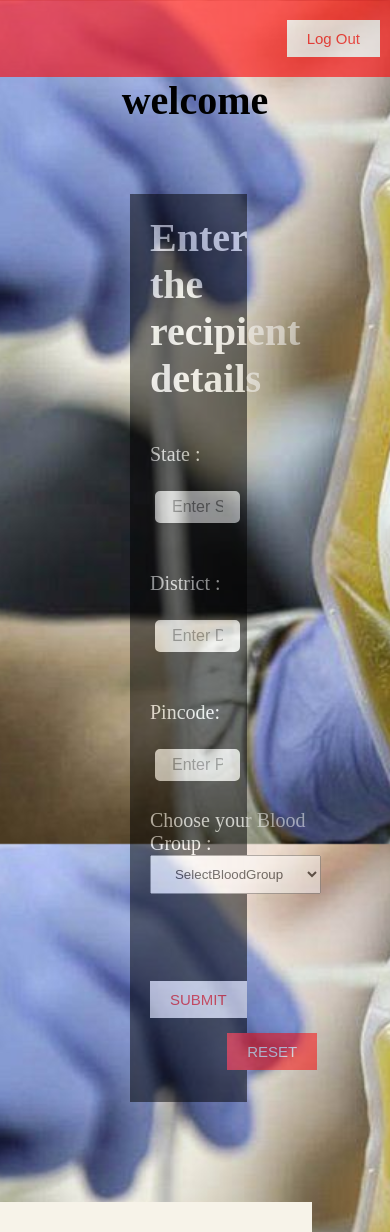
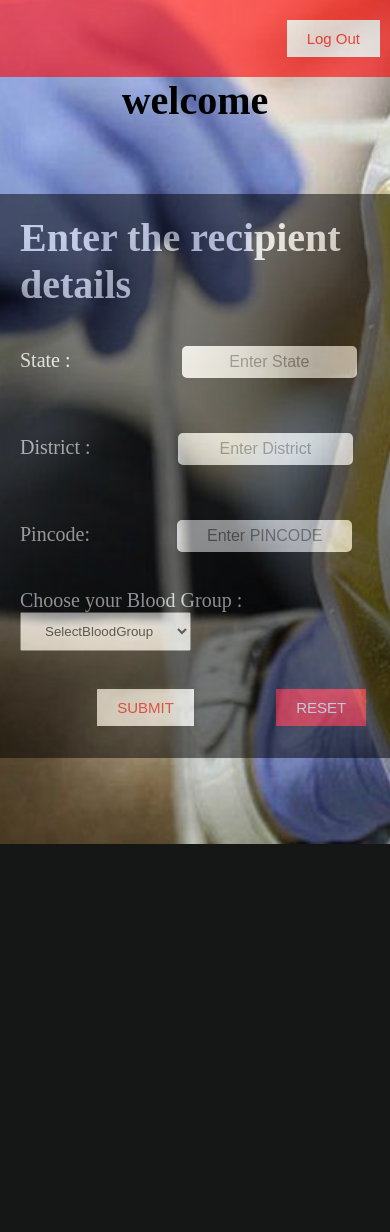
Before and after one commit to nithin-k15/Plasma-Donor-Near-Me, a PHP site: page /need_plasma.html in a window 390 px wide. After the commit the page ends 844 px from the top, so only its background shows below. Run offline with PHP 8.4, Linux system fonts and the light colour scheme; some libraries are stand-ins or nearby versions.

Commit message:
Now page is reactive

```diff
--- a/login.js
+++ b/login.js
@@ -6,7 +6,7 @@ firebase.auth().onAuthStateChanged(function(user) {
       {
         var email_id = user.email;
 
-        document.getElementById("welcome").innerHTML = 'WELCOME USER : '+email_id;
+        document.getElementById("welcome").innerHTML = 'WELCOME USER  : '+email_id;
       }
     } else {
       // No user is signed in.
--- a/need_plasma.css
+++ b/need_plasma.css
@@ -1,9 +1,3 @@
-@media only screen and (max-width: 768px) {
-  /* For mobile phones: */
-  [class*="col-"] {
-    width: 100%;
-  }
-}
 * {
   box-sizing: border-box;
 }
@@ -11,11 +5,6 @@
   content: "";
   clear: both;
   display: table;
-}
-
-[class*="col-"] {
-  float: left;
-  padding: 15px;
 }
 .col-1 {width: 8.33%;}
 .col-2 {width: 16.66%;}
@@ -29,6 +18,12 @@
 .col-10 {width: 83.33%;}
 .col-11 {width: 91.66%;}
 .col-12 {width: 100%;}
+@media only screen and (max-width: 768px) {
+  /* For mobile phones: */
+  [class*="col-"] {
+    width: 100%;
+  }
+}
 body
 {
   /* background-color: #defcf9; */
@@ -40,10 +35,14 @@ body
   color: white;
   background-color: black;
   height :auto;
-  width :30%;
+  /* width :30%; */
    margin: 50px auto 0px;
    padding: 20px;
    opacity: 50%;
+}
+.block
+{
+  display: inline-block;
 }
 input :focus{
   border: 1px solid black;
--- a/need_plasma.html
+++ b/need_plasma.html
@@ -22,9 +22,11 @@
             <button onclick="logout()">Log Out</button>
         </div>
     </div>
-    <div class="user">
+    <div class="row">
         <center>
+        <div class="col-6"id="user">
             <h1 id="welcome">welcome</h1>
+        </div>
         </center>
     </div>
     <div class="row">
```
Also changed, not shown: donate_plasma.css (+9 -11 lines), login.css (+7 -6 lines), login.html (+4 -4 lines).
